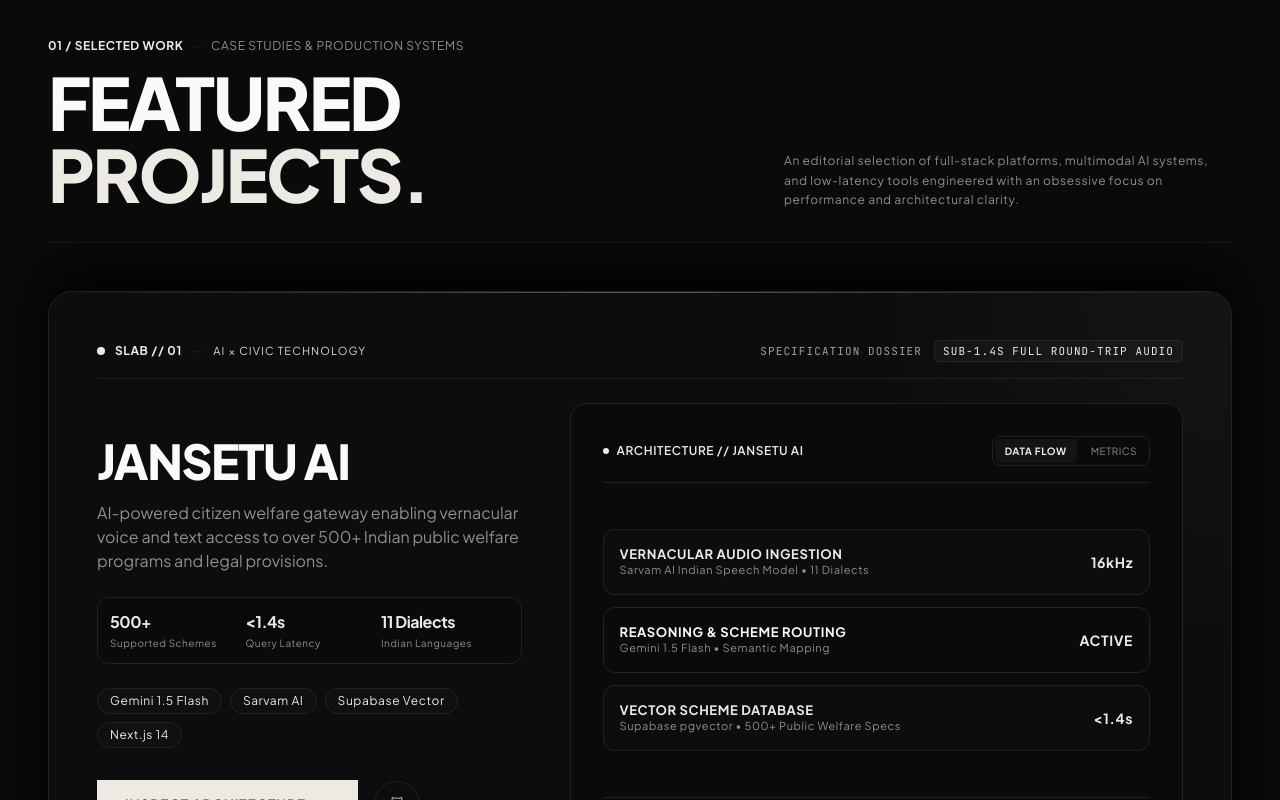
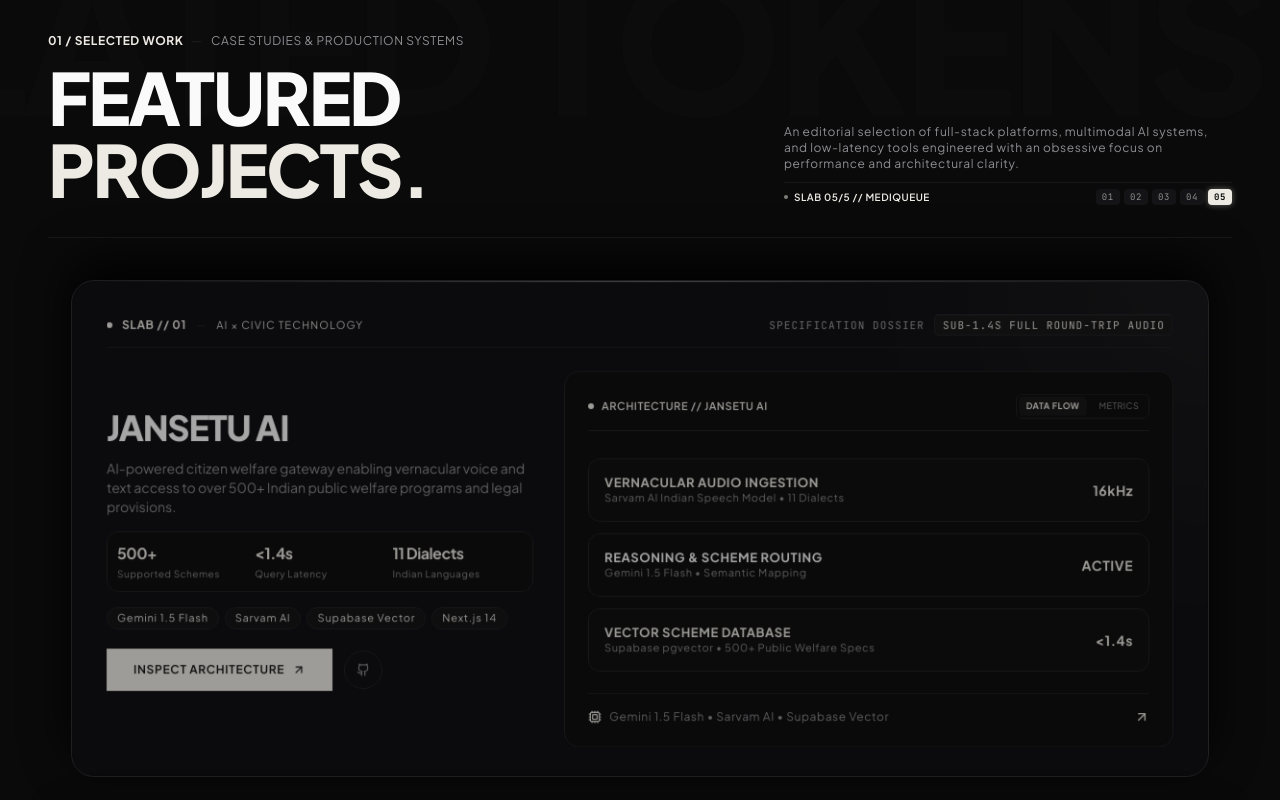
Before and after one commit to rudraism19/Rudra-Bhullar-Portfolio, a Next.js app: page / in a window 1280 px wide. Shown: the part 1900-2700 px from the top of the page. Built offline with nearby package versions, Linux system fonts and the light colour scheme.

Commit message:
refactor(projects): optimize card proportions, compact tabs, and 3D deck stacking dynamics

```diff
--- a/components/sections/ProjectItem.tsx
+++ b/components/sections/ProjectItem.tsx
@@ -1,7 +1,7 @@
 'use client';
 
 import React, { useEffect, useRef, useState } from 'react';
-import { Project } from '@/lib/projects';
+import { Project, PROJECTS } from '@/lib/projects';
 import ProjectVisual from './ProjectVisual';
 import MagneticButton from '@/components/ui/MagneticButton';
 import { ArrowUpRight, Github } from 'lucide-react';
@@ -13,8 +13,10 @@ interface ProjectItemProps {
   onSelectProject: (project: Project) => void;
 }
 
-export default function ProjectItem({ project, index, onSelectProject }: ProjectItemProps) {
+export default function ProjectItem({ project, index, total, onSelectProject }: ProjectItemProps) {
   const [isVisible, setIsVisible] = useState(false);
+  const [approachOffset, setApproachOffset] = useState<number>(0);
+  const [stackProgress, setStackProgress] = useState<number>(0);
   const articleRef = useRef<HTMLElement | null>(null);
 
   useEffect(() => {
@@ -34,33 +36,136 @@ export default function ProjectItem({ project, index, onSelectProject }: Project
     return () => observer.disconnect();
   }, []);
 
+  // Compute approach glide and stacking depth on scroll
+  useEffect(() => {
+    if (typeof window === 'undefined') return;
+
+    if (window.matchMedia('(prefers-reduced-motion: reduce)').matches) {
+      return;
+    }
+
+    let rafId: number | null = null;
+
+    const handleScroll = () => {
+      if (!articleRef.current) return;
+      const rect = articleRef.current.getBoundingClientRect();
+      const windowH = window.innerHeight;
+      const stickyTop = 84 + index * 16;
+
+      // 1. Approach Parallax: As card rises up from bottom towards its sticky dock
+      const distToDock = rect.top - stickyTop;
+      const normApproach = Math.max(-0.2, Math.min(1.2, distToDock / (windowH * 0.75)));
+      setApproachOffset(normApproach);
+
+      // 2. Docked Stacking Parallax: As the NEXT card scrolls over this card
+      const totalCount = total || PROJECTS.length;
+      if (index < totalCount - 1) {
+        const nextProject = PROJECTS[index + 1];
+        if (nextProject) {
+          const nextEl = document.getElementById(`project-${nextProject.id}`);
+          if (nextEl) {
+            const nextRect = nextEl.getBoundingClientRect();
+            const nextStickyTop = 84 + (index + 1) * 16;
+            const startDist = windowH * 0.85;
+            const currentDist = nextRect.top - nextStickyTop;
+            const totalRange = startDist - nextStickyTop;
+            if (totalRange > 0) {
+              const p = 1 - Math.max(0, Math.min(1, currentDist / totalRange));
+              setStackProgress(p);
+            }
+          }
+        }
+      } else {
+        setStackProgress(0);
+      }
+    };
+
+    const onScroll = () => {
+      if (rafId === null) {
+        rafId = requestAnimationFrame(() => {
+          handleScroll();
+          rafId = null;
+        });
+      }
+    };
+
+    window.addEventListener('scroll', onScroll, { passive: true });
+    window.addEventListener('resize', onScroll, { passive: true });
+    handleScroll();
+
+    return () => {
+      if (rafId !== null) cancelAnimationFrame(rafId);
+      window.removeEventListener('scroll', onScroll);
+      window.removeEventListener('resize', onScroll);
+    };
+  }, [index, total]);
+
+  // Stacking deck calculations
+  const stackScale = 1 - stackProgress * 0.05; // 1.0 down to 0.95
+  const recessShift = -stackProgress * 14;     // 0 down to -14px
+  const scrimOpacity = stackProgress * 0.45;   // 0 to 45% black scrim
+
   return (
     <article
       ref={articleRef}
       id={`project-${project.id}`}
       style={{
-        top: `calc(5.25rem + ${index * 16}px)`,
+        top: `calc(4.75rem + ${index * 12}px)`,
         opacity: isVisible ? 1 : 0,
-        transform: isVisible ? 'translateY(0)' : 'translateY(40px)',
-        transition: `opacity 0.7s cubic-bezier(0.16, 1, 0.3, 1), transform 0.7s cubic-bezier(0.16, 1, 0.3, 1)`,
+        transform: isVisible
+          ? `translate3d(0, ${recessShift}px, 0) scale(${stackScale})`
+          : 'translate3d(0, 40px, 0)',
+        transition: isVisible
+          ? 'opacity 0.6s cubic-bezier(0.16, 1, 0.3, 1), transform 0.1s ease-out'
+          : 'opacity 0.7s cubic-bezier(0.16, 1, 0.3, 1), transform 0.7s cubic-bezier(0.16, 1, 0.3, 1)',
+        transformOrigin: 'top center',
+        willChange: 'transform',
       }}
-      className="sticky rounded-3xl bg-[#0D0D10] border border-[#222225] hover:border-[#EDEAE4]/50 transition-all duration-300 p-6 sm:p-8 md:p-10 lg:p-12 shadow-[0_-20px_50px_rgba(0,0,0,0.92)] mb-12 sm:mb-16 md:mb-20 overflow-hidden group select-text"
+      className="sticky rounded-3xl bg-[#0D0D10] border border-[#222225] hover:border-[#EDEAE4]/50 transition-all duration-300 p-5 sm:p-7 md:p-8 lg:p-9 shadow-[0_-20px_50px_rgba(0,0,0,0.92)] mb-8 sm:mb-10 md:mb-12 overflow-hidden group select-text"
     >
-      {/* Top Edge Specular Highlight Line */}
-      <div className="absolute inset-x-0 top-0 h-[1px] bg-gradient-to-r from-transparent via-[#EDEAE4]/35 to-transparent pointer-events-none" />
+      {/* 3D Stacking Recess Dark Scrim */}
+      <div
+        aria-hidden="true"
+        style={{
+          opacity: scrimOpacity,
+          willChange: 'opacity',
+        }}
+        className="absolute inset-0 bg-[#0A0A0A] pointer-events-none transition-opacity duration-100 z-20"
+      />
 
-      {/* Subtle Background Radial Ambient Glow */}
-      <div className="absolute top-0 right-0 w-96 h-96 bg-[radial-gradient(circle_at_top_right,_rgba(237,234,228,0.03),_transparent_70%)] pointer-events-none" />
+      {/* Top Edge Specular Highlight Line with parallax glide */}
+      <div
+        style={{
+          transform: `translate3d(${approachOffset * 70}px, 0, 0)`,
+          willChange: 'transform',
+        }}
+        className="absolute inset-x-0 top-0 h-[1px] bg-gradient-to-r from-transparent via-[#EDEAE4]/40 to-transparent pointer-events-none z-10"
+      />
 
-      {/* Slab Header Dossier Index */}
-      <div className="flex items-center justify-between pb-4 mb-6 border-b border-[#222225]/80 font-mono-tag text-xs text-[#8E8E93]">
+      {/* Subtle Background Radial Ambient Glow with counter-parallax */}
+      <div
+        style={{
+          transform: `translate3d(${approachOffset * 45}px, ${approachOffset * -30}px, 0)`,
+          willChange: 'transform',
+        }}
+        className="absolute top-0 right-0 w-96 h-96 bg-[radial-gradient(circle_at_top_right,_rgba(237,234,228,0.04),_transparent_70%)] pointer-events-none"
+      />
+
+      {/* Slab Header Dossier Index with micro-elevation */}
+      <div
+        style={{
+          transform: `translate3d(0, ${approachOffset * -6}px, 0)`,
+          willChange: 'transform',
+        }}
+        className="relative z-10 flex items-center justify-between pb-3 mb-4 border-b border-[#222225]/80 font-mono-tag text-xs text-[#8E8E93]"
+      >
         <div className="flex items-center gap-2.5">
-          <span className="w-2 h-2 rounded-full bg-[#EDEAE4]" />
-          <span className="text-[#EDEAE4] font-bold">SLAB // {project.number}</span>
+          <span className="w-1.5 h-1.5 rounded-full bg-[#EDEAE4]" />
+          <span className="text-[#EDEAE4] font-bold text-[11px] sm:text-xs">SLAB // {project.number}</span>
           <span className="text-[#222225]">—</span>
-          <span className="uppercase text-[11px] tracking-widest text-[#EDEAE4]/90">{project.category}</span>
+          <span className="uppercase text-[10px] sm:text-[11px] tracking-widest text-[#EDEAE4]/90">{project.category}</span>
         </div>
-        <div className="flex items-center gap-3 text-[11px] tracking-widest uppercase font-mono text-[#A0A0A5]">
+        <div className="flex items-center gap-2.5 text-[10px] sm:text-[11px] tracking-widest uppercase font-mono text-[#A0A0A5]">
           <span className="hidden sm:inline-block">SPECIFICATION DOSSIER</span>
           <span className="px-2 py-0.5 rounded bg-[#141416] border border-[#222225] text-[#EDEAE4]">
             {project.blueprint.throughput}
@@ -68,27 +173,33 @@ export default function ProjectItem({ project, index, onSelectProject }: Project
         </div>
       </div>
 
-      <div className="grid grid-cols-1 lg:grid-cols-12 gap-8 lg:gap-12 items-center">
-        {/* Editorial Text Column */}
-        <div className="lg:col-span-5 flex flex-col justify-center">
+      <div className="relative z-10 grid grid-cols-1 lg:grid-cols-12 gap-6 lg:gap-8 items-center">
+        {/* Editorial Text Column with subtle forward float */}
+        <div
+          style={{
+            transform: `translate3d(0, ${approachOffset * -18}px, 0)`,
+            willChange: 'transform',
+          }}
+          className="lg:col-span-5 flex flex-col justify-center"
+        >
           {/* Project Title */}
-          <h3 className="font-display text-2xl sm:text-4xl md:text-5xl font-extrabold uppercase tracking-tight text-[#FAFAFA] mb-4 group-hover:text-[#EDEAE4] transition-colors break-words">
+          <h3 className="font-display text-xl sm:text-2xl md:text-3xl lg:text-4xl font-extrabold uppercase tracking-tight text-[#FAFAFA] mb-3 group-hover:text-[#EDEAE4] transition-colors break-words">
             {project.name}
           </h3>
 
           {/* Project Description */}
-          <p className="text-sm sm:text-base text-[#8E8E93] leading-relaxed mb-6 font-normal break-words">
+          <p className="text-xs sm:text-sm text-[#8E8E93] leading-relaxed mb-4 font-normal break-words">
             {project.shortDesc}
           </p>
 
           {/* Key Metric Snapshot */}
-          <div className="grid grid-cols-3 gap-2 p-3 rounded-xl bg-[#0A0A0A] border border-[#222225] mb-6">
+          <div className="grid grid-cols-3 gap-2 p-2.5 rounded-xl bg-[#0A0A0A] border border-[#222225] mb-4">
             {project.metrics.map((m) => (
               <div key={m.label} className="min-w-0">
-                <span className="block font-display text-sm sm:text-base font-bold text-[#EDEAE4] truncate">
+                <span className="block font-display text-xs sm:text-sm md:text-base font-bold text-[#EDEAE4] truncate">
                   {m.value}
                 </span>
-                <span className="font-mono-tag text-[10px] text-[#8E8E93] truncate block mt-0.5">
+                <span className="font-mono-tag text-[9px] sm:text-[10px] text-[#8E8E93] truncate block mt-0.5">
                   {m.label}
                 </span>
               </div>
@@ -96,11 +207,11 @@ export default function ProjectItem({ project, index, onSelectProject }: Project
           </div>
 
           {/* Technology Badges */}
-          <div className="flex flex-wrap items-center gap-2 mb-8 font-mono-tag text-xs">
+          <div className="flex flex-wrap items-center gap-1.5 mb-5 font-mono-tag">
             {project.technologies.slice(0, 4).map((tech) => (
               <span
                 key={tech}
-                className="px-3 py-1 rounded-full border border-[#222225] bg-[#141416]/50 text-[#EDEAE4] hover:border-[#EDEAE4]/50 transition-colors text-[11px] sm:text-xs"
+                className="px-2.5 py-0.5 rounded-full border border-[#222225] bg-[#141416]/50 text-[#EDEAE4] hover:border-[#EDEAE4]/50 transition-colors text-[10px] sm:text-[11px]"
               >
                 {tech}
               </span>
@@ -108,13 +219,13 @@ export default function ProjectItem({ project, index, onSelectProject }: Project
           </div>
 
           {/* Action CTAs */}
-          <div className="flex flex-wrap items-center gap-3 sm:gap-4">
+          <div className="flex flex-wrap items-center gap-3">
             <MagneticButton
               variant="primary"
               onClick={() => onSelectProject(project)}
             >
-              <span>INSPECT ARCHITECTURE</span>
-              <ArrowUpRight className="w-4 h-4 text-[#0A0A0A]" />
+              <span className="text-xs">INSPECT ARCHITECTURE</span>
+              <ArrowUpRight className="w-3.5 h-3.5 text-[#0A0A0A]" />
             </MagneticButton>
 
             <a
@@ -122,20 +233,24 @@ export default function ProjectItem({ project, index, onSelectProject }: Project
               target="_blank"
               rel="noopener noreferrer"
               aria-label={`View ${project.name} GitHub Repository`}
-              className="p-3.5 rounded-full border border-[#222225] text-[#8E8E93] hover:text-[#EDEAE4] hover:border-[#EDEAE4] transition-colors focus:outline-none shrink-0"
+              className="p-3 rounded-full border border-[#222225] text-[#8E8E93] hover:text-[#EDEAE4] hover:border-[#EDEAE4] transition-colors focus:outline-none shrink-0"
               data-cursor="pointer"
             >
-              <Github className="w-4 h-4" />
+              <Github className="w-3.5 h-3.5" />
             </a>
           </div>
         </div>
 
-        {/* Large Project Visual Column */}
+        {/* Large Project Visual Column with rich window-depth counter parallax */}
         <div
+          style={{
+            transform: `translate3d(0, ${approachOffset * 32}px, 0)`,
+            willChange: 'transform',
+          }}
           className="lg:col-span-7 cursor-pointer"
           onClick={() => onSelectProject(project)}
         >
-          <ProjectVisual project={project} />
+          <ProjectVisual project={project} approachOffset={approachOffset} />
         </div>
       </div>
     </article>
--- a/components/sections/ProjectShowcase.tsx
+++ b/components/sections/ProjectShowcase.tsx
@@ -5,19 +5,82 @@ import dynamic from 'next/dynamic';
 import { PROJECTS, Project } from '@/lib/projects';
 import ProjectItem from './ProjectItem';
 import { Sparkles, Terminal } from 'lucide-react';
+import { useScrollParallax } from '@/hooks/useScrollParallax';
 
 const ProjectModal = dynamic(() => import('./ProjectModal'), { ssr: false });
 
 export default function ProjectShowcase() {
   const [selectedProject, setSelectedProject] = useState<Project | null>(null);
+  const [activeSlab, setActiveSlab] = useState<number>(0);
+  const { ref: sectionRef, offset } = useScrollParallax<HTMLElement>({
+    speed: 0.12,
+    maxOffset: 50,
+  });
+
+  // Track active project slab based on scroll position
+  React.useEffect(() => {
+    if (typeof window === 'undefined') return;
+
+    let rafId: number | null = null;
+
+    const handleScroll = () => {
+      PROJECTS.forEach((p, idx) => {
+        const el = document.getElementById(`project-${p.id}`);
+        if (el) {
+          const rect = el.getBoundingClientRect();
+          const stickyTop = 84 + idx * 16;
+          // Card is active when it has reached its docking zone
+          if (rect.top <= stickyTop + 100 && rect.bottom > stickyTop) {
+            setActiveSlab(idx);
+          }
+        }
+      });
+    };
+
+    const onScroll = () => {
+      if (rafId === null) {
+        rafId = requestAnimationFrame(() => {
+          handleScroll();
+          rafId = null;
+        });
+      }
+    };
+
+    window.addEventListener('scroll', onScroll, { passive: true });
+    handleScroll();
+
+    return () => {
+      if (rafId !== null) cancelAnimationFrame(rafId);
+      window.removeEventListener('scroll', onScroll);
+    };
+  }, []);
 
   return (
     <section
+      ref={sectionRef}
       id="work"
-      className="relative py-28 md:py-36 px-6 md:px-12 max-w-7xl mx-auto border-t border-[#222225]/80"
+      className="relative py-28 md:py-36 px-6 md:px-12 max-w-7xl mx-auto border-t border-[#222225]/80 overflow-hidden"
     >
-      {/* Section Header */}
-      <div className="flex flex-col md:flex-row md:items-end justify-between gap-6 pb-8 border-b border-[#222225]/60 mb-12">
+      {/* Background Architectural Watermark Track with Active Slab Display */}
+      <div
+        aria-hidden="true"
+        style={{
+          transform: `translate3d(${offset * -0.3}px, ${offset * 0.15}px, 0)`,
+          willChange: 'transform',
+        }}
+        className="absolute top-10 right-0 font-display text-[6rem] sm:text-[9rem] md:text-[12rem] font-black uppercase text-[#141416]/30 pointer-events-none select-none whitespace-nowrap overflow-hidden leading-none tracking-tighter transition-all duration-300"
+      >
+        SLAB 0{activeSlab + 1} // {PROJECTS[activeSlab].blueprint.throughput}
+      </div>
+
+      {/* Section Header with depth glide */}
+      <div
+        style={{
+          transform: `translate3d(0, ${offset * -0.1}px, 0)`,
+          willChange: 'transform',
+        }}
+        className="relative z-10 flex flex-col md:flex-row md:items-end justify-between gap-6 pb-8 border-b border-[#222225]/60 mb-12"
+      >
         <div>
           <div className="flex items-center gap-2 font-mono-tag text-xs text-[#EDEAE4] uppercase tracking-widest mb-3">
             <span className="font-bold">01 / SELECTED WORK</span>
@@ -30,10 +93,46 @@ export default function ProjectShowcase() {
           </h2>
         </div>
 
-        <div className="max-w-md font-mono-tag text-xs text-[#8E8E93] leading-relaxed">
-          <p>
+        <div className="flex flex-col items-start md:items-end gap-2.5 max-w-md font-mono-tag text-xs text-[#8E8E93] leading-relaxed">
+          <p className="text-[11px] sm:text-xs">
             An editorial selection of full-stack platforms, multimodal AI systems, and low-latency tools engineered with an obsessive focus on performance and architectural clarity.
           </p>
+
+          {/* Compact Active Slab Navigation Tabs */}
+          <div className="flex items-center gap-2 pt-1.5 border-t border-[#222225]/60 w-full justify-between font-mono-tag">
+            <span className="text-[#EDEAE4] font-semibold text-[10px] tracking-wider uppercase flex items-center gap-1.5 truncate max-w-[220px]">
+              <span className="w-1 h-1 rounded-full bg-[#EDEAE4] animate-pulse shrink-0" />
+              SLAB 0{activeSlab + 1}/{PROJECTS.length} // {PROJECTS[activeSlab].name}
+            </span>
+
+            <div className="flex items-center gap-1 shrink-0">
+              {PROJECTS.map((p, idx) => (
+                <button
+                  key={p.id}
+                  onClick={() => {
+                    const el = document.getElementById(`project-${p.id}`);
+                    if (el) {
+                      const lenis = (window as unknown as { __lenis?: { scrollTo: (target: HTMLElement, options?: object) => void } }).__lenis;
+                      if (lenis) {
+                        lenis.scrollTo(el, { offset: -60 });
+                      } else {
+                        el.scrollIntoView({ behavior: 'smooth' });
+                      }
+                    }
+                  }}
+                  className={`h-4 px-1.5 rounded text-[9px] font-mono transition-all ${
+                    activeSlab === idx
+                      ? 'bg-[#EDEAE4] text-[#0A0A0A] font-bold shadow-[0_0_6px_rgba(237,234,228,0.4)]'
+                      : 'bg-[#141416] text-[#8E8E93] hover:text-[#EDEAE4]'
+                  }`}
+                  aria-label={`Jump to ${p.name}`}
+                  data-cursor="pointer"
+                >
+                  0{idx + 1}
+                </button>
+              ))}
+            </div>
+          </div>
         </div>
       </div>
 
--- a/components/sections/ProjectVisual.tsx
+++ b/components/sections/ProjectVisual.tsx
@@ -6,34 +6,41 @@ import { ArrowUpRight, Cpu, CheckCircle2, Gauge, Zap } from 'lucide-react';
 
 interface ProjectVisualProps {
   project: Project;
+  approachOffset?: number;
 }
 
-export default function ProjectVisual({ project }: ProjectVisualProps) {
+export default function ProjectVisual({ project, approachOffset = 0 }: ProjectVisualProps) {
   const { diagramType, name, technologies, number, metrics, impact } = project;
   const [viewMode, setViewMode] = useState<'architecture' | 'benchmarks'>('architecture');
 
   return (
     <div
-      className="relative w-full h-full min-h-[360px] md:min-h-[460px] rounded-2xl bg-[#0A0A0A] border border-[#222225] overflow-hidden flex flex-col justify-between p-6 md:p-8 select-none transition-colors duration-300 hover:border-[#EDEAE4]"
+      className="relative w-full h-full min-h-[260px] sm:min-h-[300px] md:min-h-[360px] rounded-2xl bg-[#0A0A0A] border border-[#222225] overflow-hidden flex flex-col justify-between p-4 sm:p-5 md:p-6 select-none transition-colors duration-300 hover:border-[#EDEAE4]"
       data-cursor="view"
     >
-      {/* Top Header with Interactive Mode Toggle */}
-      <div className="flex items-center justify-between gap-3 border-b border-[#222225] pb-4 font-mono-tag text-xs text-[#8E8E93]">
+      {/* Top Header with Interactive Mode Toggle and micro-parallax */}
+      <div
+        style={{
+          transform: `translate3d(0, ${approachOffset * -6}px, 0)`,
+          willChange: 'transform',
+        }}
+        className="flex items-center justify-between gap-3 border-b border-[#222225] pb-3 font-mono-tag text-xs text-[#8E8E93]"
+      >
         <div className="flex items-center gap-2 min-w-0 flex-1">
           <span className="w-1.5 h-1.5 rounded-full bg-[#EDEAE4] shrink-0" />
-          <span className="text-[#EDEAE4] uppercase font-semibold truncate text-[11px] sm:text-xs">
+          <span className="text-[#EDEAE4] uppercase font-semibold truncate text-[10px] sm:text-[11px]">
             {viewMode === 'architecture' ? 'ARCHITECTURE' : 'BENCHMARKS'} // {name}
           </span>
         </div>
 
         {/* Minimal Editorial Mode Toggle */}
-        <div className="flex items-center gap-1 border border-[#222225] rounded-lg p-0.5 bg-[#0A0A0A] shrink-0">
+        <div className="flex items-center gap-1 border border-[#222225] rounded-md p-0.5 bg-[#0A0A0A] shrink-0">
           <button
             onClick={(e) => {
               e.stopPropagation();
               setViewMode('architecture');
             }}
-            className={`px-2 sm:px-2.5 py-1 rounded text-[9px] sm:text-[10px] font-mono-tag tracking-wider transition-colors ${
+            className={`px-1.5 sm:px-2 py-0.5 rounded text-[9px] font-mono-tag tracking-wider transition-colors ${
               viewMode === 'architecture'
                 ? 'bg-[#141416] text-[#EDEAE4] font-bold'
                 : 'text-[#8E8E93] hover:text-[#FAFAFA]'
@@ -47,7 +54,7 @@ export default function ProjectVisual({ project }: ProjectVisualProps) {
               e.stopPropagation();
               setViewMode('benchmarks');
             }}
-            className={`px-2 sm:px-2.5 py-1 rounded text-[9px] sm:text-[10px] font-mono-tag tracking-wider transition-colors ${
+            className={`px-1.5 sm:px-2 py-0.5 rounded text-[9px] font-mono-tag tracking-wider transition-colors ${
               viewMode === 'benchmarks'
                 ? 'bg-[#EDEAE4] text-[#0A0A0A] font-bold'
                 : 'text-[#8E8E93] hover:text-[#FAFAFA]'
@@ -59,8 +66,14 @@ export default function ProjectVisual({ project }: ProjectVisualProps) {
         </div>
       </div>
 
-      {/* Main Diagram or Benchmark Grid */}
-      <div className="my-auto py-5 sm:py-6">
+      {/* Main Diagram or Benchmark Grid with depth glide */}
+      <div
+        style={{
+          transform: `translate3d(0, ${approachOffset * 16}px, 0)`,
+          willChange: 'transform',
+        }}
+        className="my-auto py-5 sm:py-6"
+      >
         {viewMode === 'benchmarks' ? (
           <div className="flex flex-col gap-3 sm:gap-4 font-mono-tag">
             <div className="grid grid-cols-2 sm:grid-cols-3 gap-2.5 sm:gap-3">
@@ -247,8 +260,14 @@ export default function ProjectVisual({ project }: ProjectVisualProps) {
         )}
       </div>
 
-      {/* Bottom Footer */}
-      <div className="border-t border-[#222225] pt-4 flex items-center justify-between gap-2 font-mono-tag text-xs text-[#8E8E93]">
+      {/* Bottom Footer with micro-parallax */}
+      <div
+        style={{
+          transform: `translate3d(0, ${approachOffset * 6}px, 0)`,
+          willChange: 'transform',
+        }}
+        className="border-t border-[#222225] pt-4 flex items-center justify-between gap-2 font-mono-tag text-xs text-[#8E8E93]"
+      >
         <div className="flex items-center gap-2 min-w-0 flex-1">
           <Cpu className="w-3.5 h-3.5 text-[#EDEAE4] shrink-0" />
           <span className="truncate max-w-[160px] sm:max-w-xs md:max-w-none text-[11px] sm:text-xs">
```
